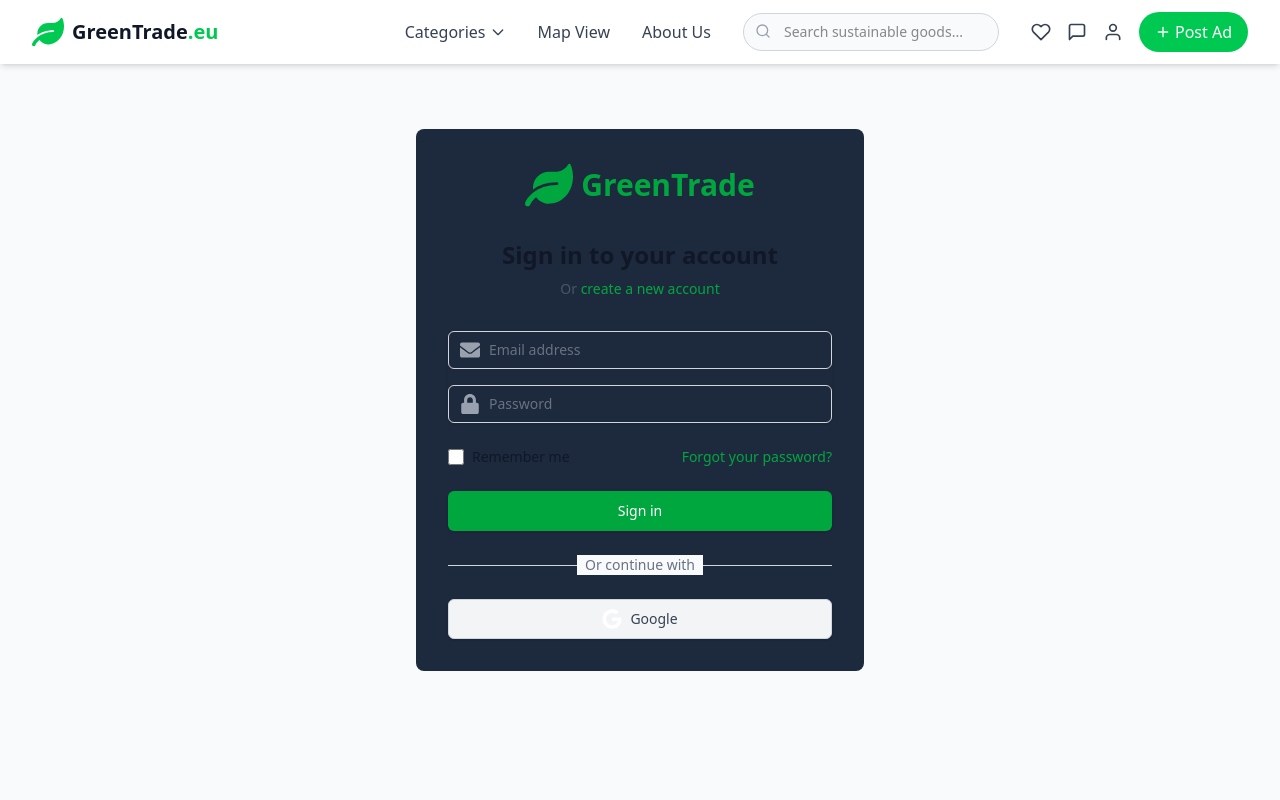
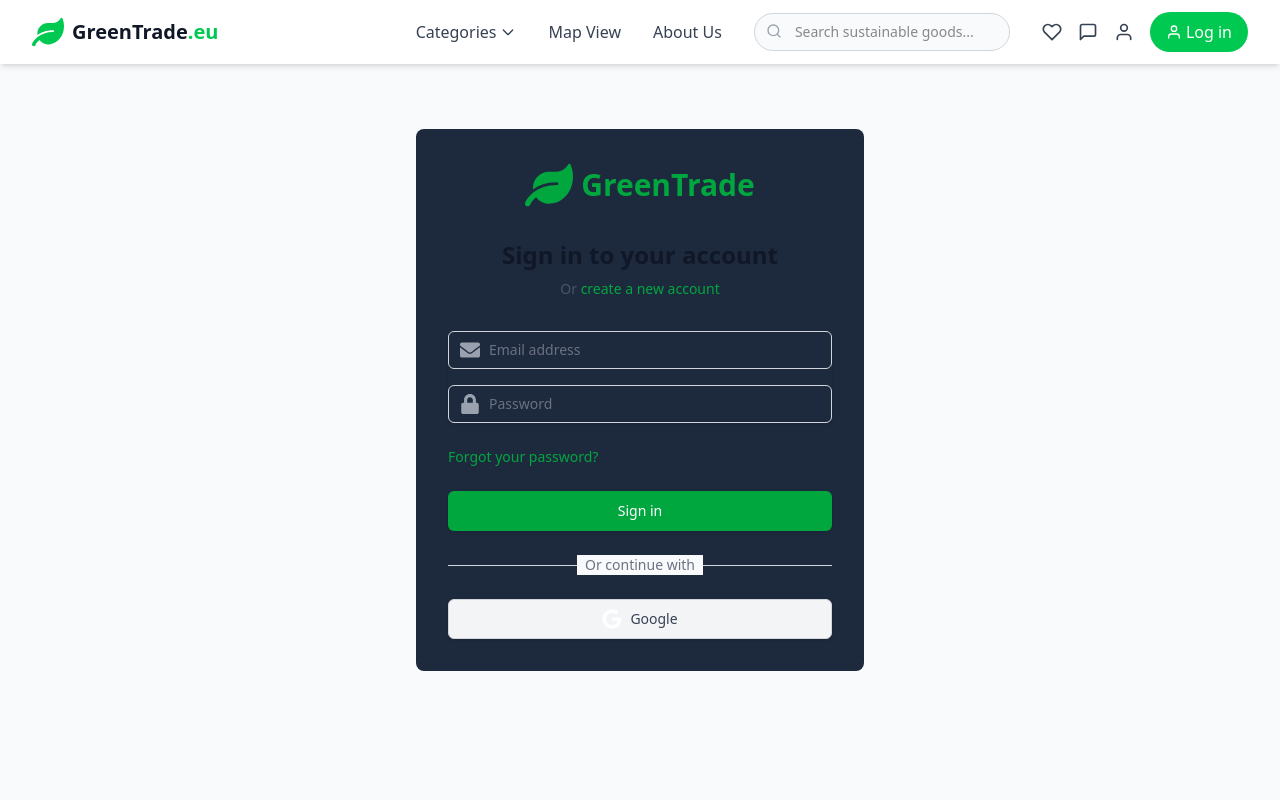
Before and after one commit to MonkyMars/GreenTrade-Web, a Next.js app: page /login in a window 1280 px wide. Shown: the top 800 px of the page. Built offline with nearby package versions, Linux system fonts and the light colour scheme.

Commit message:
Enhance authentication flow by adding redirect path to login and improving error handling in AuthContext and LoginPage

```diff
--- a/app/components/UI/Navigation.tsx
+++ b/app/components/UI/Navigation.tsx
@@ -1,9 +1,18 @@
-"use client"
-import React, { useState, useEffect } from 'react';
-import Link from 'next/link';
-import { FiSearch, FiUser, FiMenu, FiX, FiHeart, FiMessageSquare, FiPlus } from 'react-icons/fi';
-import { FaLeaf } from 'react-icons/fa';
-import { motion, AnimatePresence } from 'framer-motion';
+"use client";
+import React, { useState, useEffect } from "react";
+import Link from "next/link";
+import {
+  FiSearch,
+  FiUser,
+  FiMenu,
+  FiX,
+  FiHeart,
+  FiMessageSquare,
+  FiPlus,
+} from "react-icons/fi";
+import { FaLeaf } from "react-icons/fa";
+import { motion, AnimatePresence } from "framer-motion";
+import { useAuth } from "@/lib/contexts/AuthContext";
 
 interface NavigationProps {
   transparent?: boolean;
@@ -11,16 +20,17 @@
 
 const Navigation: React.FC<NavigationProps> = ({ transparent = false }) => {
   const [isOpen, setIsOpen] = useState(false);
+  const { isAuthenticated } = useAuth();
   const [scrolled, setScrolled] = useState(false);
 
   // Categories for the navigation dropdown
   const categories = [
-    { name: 'Home & Garden', href: '/category/home-garden' },
-    { name: 'Fashion', href: '/category/fashion' },
-    { name: 'Electronics', href: '/category/electronics' },
-    { name: 'Vehicles', href: '/category/vehicles' },
-    { name: 'Services', href: '/category/services' },
-    { name: 'Community', href: '/category/community' },
+    { name: "Home & Garden", href: "/category/home-garden" },
+    { name: "Fashion", href: "/category/fashion" },
+    { name: "Electronics", href: "/category/electronics" },
+    { name: "Vehicles", href: "/category/vehicles" },
+    { name: "Services", href: "/category/services" },
+    { name: "Community", href: "/category/community" },
   ];
 
   // Handle scroll events for transparent header
@@ -33,16 +43,66 @@
       }
     };
 
-    window.addEventListener('scroll', handleScroll);
-    return () => window.removeEventListener('scroll', handleScroll);
+    window.addEventListener("scroll", handleScroll);
+    return () => window.removeEventListener("scroll", handleScroll);
   }, []);
+
+  const HandlePostButtonDesktop = () => {
+    if (isAuthenticated) {
+      // If user is authenticated, redirect to post page
+      return (
+        <Link
+          href="/post"
+          className="flex items-center px-4 py-2 bg-green-500 hover:bg-green-600 text-white rounded-full transition-colors"
+        >
+          <FiPlus className="mr-1 w-4 h-4" />
+          <span>Post Ad</span>
+        </Link>
+      );
+    } else {
+      // If user is not authenticated, redirect to login page with redirect query
+      return (
+        <Link
+          href="/login?redirect=/post"
+          className="flex items-center px-4 py-2 bg-green-500 hover:bg-green-600 text-white rounded-full transition-colors"
+        >
+          <FiUser className="mr-1 w-4 h-4" />
+          <span>Log in</span>
+        </Link>
+      );
+    }
+  };
+
+  const HandlePostButtonMobile = () => {
+    if (isAuthenticated) {
+      // If user is authenticated, redirect to post page
+      return (
+        <Link
+          href="/post"
+          className="block text-center w-full px-4 py-3 bg-green-500 hover:bg-green-600 text-white rounded-md transition-colors"
+        >
+          Post New Ad
+        </Link>
+      );
+    } else {
+      // If user is not authenticated, redirect to login page with redirect query
+      return (
+        <Link
+          href="/login?redirect=/post"
+          className="block text-center w-full px-4 py-3 bg-green-500 hover:bg-green-600 text-white rounded-md transition-colors"
+        >
+          Log in
+        </Link>
+      );
+    }
+  };
 
   return (
     <header
       className={`fixed w-full z-99 transition-all duration-300 ${
         scrolled || !transparent
-          ? 'bg-white dark:bg-gray-900 shadow-md'
-          : 'bg-transparent'
+          ? "bg-white dark:bg-gray-900 shadow-md"
+          : "bg-transparent"
       }`}
     >
       <div className="max-w-7xl mx-auto px-4 sm:px-6 lg:px-8">
@@ -62,8 +122,19 @@
             <div className="relative group">
               <button className="flex items-center text-gray-700 dark:text-gray-200 hover:text-green-500 dark:hover:text-green-400">
                 Categories
-                <svg className="ml-1 w-4 h-4" fill="none" stroke="currentColor" viewBox="0 0 24 24" xmlns="http://www.w3.org/2000/svg">
-                  <path strokeLinecap="round" strokeLinejoin="round" strokeWidth="2" d="M19 9l-7 7-7-7"></path>
+                <svg
+                  className="ml-1 w-4 h-4"
+                  fill="none"
+                  stroke="currentColor"
+                  viewBox="0 0 24 24"
+                  xmlns="http://www.w3.org/2000/svg"
+                >
+                  <path
+                    strokeLinecap="round"
+                    strokeLinejoin="round"
+                    strokeWidth="2"
+                    d="M19 9l-7 7-7-7"
+                  ></path>
                 </svg>
               </button>
 
@@ -81,11 +152,17 @@
               </div>
             </div>
 
-            <Link href="/map" className="text-gray-700 dark:text-gray-200 hover:text-green-500 dark:hover:text-green-400">
+            <Link
+              href="/map"
+              className="text-gray-700 dark:text-gray-200 hover:text-green-500 dark:hover:text-green-400"
+            >
               Map View
             </Link>
 
-            <Link href="/about" className="text-gray-700 dark:text-gray-200 hover:text-green-500 dark:hover:text-green-400">
+            <Link
+              href="/about"
+              className="text-gray-700 dark:text-gray-200 hover:text-green-500 dark:hover:text-green-400"
+            >
               About Us
             </Link>
 
@@ -101,25 +178,28 @@
 
             {/* User actions */}
             <div className="flex items-center space-x-4">
-              <Link href="/favorites" className="text-gray-700 dark:text-gray-200 hover:text-green-500">
+              <Link
+                href="/favorites"
+                className="text-gray-700 dark:text-gray-200 hover:text-green-500"
+              >
                 <FiHeart className="w-5 h-5" />
               </Link>
 
-              <Link href="/messages" className="text-gray-700 dark:text-gray-200 hover:text-green-500">
+              <Link
+                href="/messages"
+                className="text-gray-700 dark:text-gray-200 hover:text-green-500"
+              >
                 <FiMessageSquare className="w-5 h-5" />
               </Link>
 
-              <Link href="/account" className="text-gray-700 dark:text-gray-200 hover:text-green-500">
+              <Link
+                href="/account"
+                className="text-gray-700 dark:text-gray-200 hover:text-green-500"
+              >
                 <FiUser className="w-5 h-5" />
               </Link>
 
-              <Link
-                href="/post"
-                className="flex items-center px-4 py-2 bg-green-500 hover:bg-green-600 text-white rounded-full transition-colors"
-              >
-                <FiPlus className="mr-1 w-4 h-4" />
-                <span>Post Ad</span>
-              </Link>
+              <HandlePostButtonDesktop/>
             </div>
           </nav>
 
@@ -145,7 +225,7 @@
         {isOpen && (
           <motion.div
             initial={{ opacity: 0, height: 0 }}
-            animate={{ opacity: 1, height: 'auto' }}
+            animate={{ opacity: 1, height: "auto" }}
             exit={{ opacity: 0, height: 0 }}
             className="md:hidden bg-white dark:bg-gray-900 shadow-lg z-99"
           >
@@ -225,14 +305,7 @@
               </div>
 
               <div className="pt-2">
-                <Link
-                  href="/post"
-                  className="flex items-center justify-center w-full px-4 py-3 bg-green-500 hover:bg-green-600 text-white rounded-md transition-colors"
-                  onClick={() => setIsOpen(false)}
-                >
-                  <FiPlus className="mr-2 w-5 h-5" />
-                  <span>Post New Ad</span>
-                </Link>
+                <HandlePostButtonMobile/>
               </div>
             </div>
           </motion.div>
--- a/app/components/UI/ProtectedRoute.tsx
+++ b/app/components/UI/ProtectedRoute.tsx
@@ -36,7 +36,8 @@
     // Only redirect if auth check is complete, not authenticated, and not already redirecting
     if (!loading && !waitingForAuth && !isAuthenticated && !redirecting) {
       setRedirecting(true);
-      router.push('/login');
+      const path = window.location.pathname;
+      router.push(`/login?redirect=${path}`);
     }
   }, [loading, isAuthenticated, user, router, redirecting, waitingForAuth]);
 
--- a/app/login/page.tsx
+++ b/app/login/page.tsx
@@ -1,8 +1,8 @@
 "use client";
 
 import { useState } from "react";
+import { useSearchParams, useRouter } from "next/navigation";
 import Link from "next/link";
-// import { useRouter } from "next/navigation";
 import { FaLeaf, FaEnvelope, FaLock, FaGoogle } from "react-icons/fa";
 import { z } from "zod";
 import { Button } from "../components/UI/button";
@@ -17,12 +17,12 @@
 type LoginFormData = z.infer<typeof loginSchema>;
 
 export default function LoginPage() {
-  // const router = useRouter();
+  const router = useRouter();
+  const searchParams = useSearchParams();
   const { login } = useAuth();
   const [formData, setFormData] = useState<LoginFormData>({
     email: "",
     password: "",
-    rememberMe: false,
   });
   const [errors, setErrors] = useState<Partial<Record<keyof LoginFormData, string>>>({});
   const [isLoading, setIsLoading] = useState(false);
@@ -76,12 +76,33 @@
     try {
       // Call your authentication API
       await login(formData.email, formData.password);
-
-      // router.push("/");
+      const path = searchParams.get("redirect") || "/";
+      router.push(path);
 
     } catch (error) {
       console.error("Login error:", error);
-      setLoginError(error as string || "An unexpected error occurred. Please try again.");
+
+      // Handle the error from the API
+      if (typeof error === 'string') {
+        setLoginError(error);
+      } else if (error && typeof error === 'object') {
+        // Check if it's an axios error with response data
+        if ('response' in error &&
+            error.response &&
+            typeof error.response === 'object' &&
+            'data' in error.response &&
+            error.response.data &&
+            typeof error.response.data === 'object' &&
+            'message' in error.response.data) {
+          setLoginError(error.response.data.message as string);
+        } else if ('message' in error && typeof error.message === 'string') {
+          setLoginError(error.message);
+        } else {
+          setLoginError("Invalid email or password. Please try again.");
+        }
+      } else {
+        setLoginError("An unexpected error occurred. Please try again.");
+      }
     } finally {
       setIsLoading(false);
     }
@@ -116,7 +137,9 @@
 
         {loginError && (
           <div className="bg-red-100 dark:bg-red-900/30 border border-red-400 text-red-700 dark:text-red-300 px-4 py-3 rounded relative" role="alert">
-            <span className="block sm:inline">{loginError}</span>
+            <span className="block sm:inline">
+              {loginError === "Invalid credentials" ? "Invalid email or password. Please try again." : loginError}
+            </span>
           </div>
         )}
 
@@ -178,20 +201,6 @@
           </div>
 
           <div className="flex items-center justify-between">
-            <div className="flex items-center">
-              <input
-                id="rememberMe"
-                name="rememberMe"
-                type="checkbox"
-                className="h-4 w-4 text-green-600 focus:ring-green-500 border-gray-300 rounded"
-                checked={formData.rememberMe}
-                onChange={handleChange}
-              />
-              <label htmlFor="rememberMe" className="ml-2 block text-sm text-gray-900 dark:text-gray-300">
-                Remember me
-              </label>
-            </div>
-
             <div className="text-sm">
               <Link
                 href="/forgot-password"
--- a/lib/contexts/AuthContext.tsx
+++ b/lib/contexts/AuthContext.tsx
@@ -84,6 +84,10 @@
         }
       );
 
+      if (!response.data.success) {
+        throw new Error(response.data.message || "Login failed");
+      }
+
       if (!response.data || !response.data.data) {
         throw new Error("Invalid login response format");
       }
@@ -108,11 +112,8 @@
           `${process.env.NEXT_PUBLIC_BACKEND_URL_PROTECTED}/auth/user/${userId}`
         );
 
-        console.log('User details response:', userResponse.data);
-
         if (userResponse.data.success && userResponse.data.data && userResponse.data.data.user) {
           setUser(userResponse.data.data.user);
-          console.log('User set after login:', userResponse.data.data.user);
         } else {
           console.error("Failed to fetch user details:", userResponse.data);
           throw new Error("Failed to fetch user details");
@@ -131,6 +132,17 @@
       localStorage.removeItem("refreshToken");
       localStorage.removeItem("userId");
 
+      // Check for axios error with response
+      if (axios.isAxiosError(error) && error.response) {
+        // Handle 401 Unauthorized
+        if (error.response.status === 401) {
+          throw error.response.data.message || "Invalid credentials";
+        }
+        // Handle other error responses
+        throw error.response.data.message || error.message || "Login failed";
+      }
+
+      // Rethrow the error to be handled by the login page
       throw error;
     } finally {
       setLoading(false);
@@ -181,7 +193,6 @@
     // Clear user state last
     setUser(null);
 
-    console.log('Logout complete, redirecting to login');
     // Use a slight delay to ensure state is properly cleared before redirect
     setTimeout(() => {
       router.push("/login");
@@ -189,12 +200,6 @@
   };
 
   // Add a helper function to check if we have valid tokens
-  const hasValidTokens = () => {
-    if (typeof window !== 'undefined') {
-      return !!localStorage.getItem("accessToken");
-    }
-    return false;
-  };
 
   return (
     <AuthContext.Provider
@@ -204,7 +209,7 @@
         login,
         register,
         logout,
-        isAuthenticated: !!user || hasValidTokens(),
+        isAuthenticated: !!user,
       }}
     >
       {children}
```
